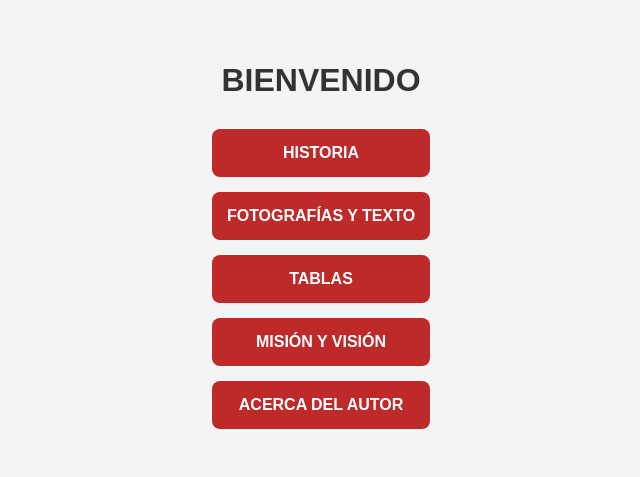
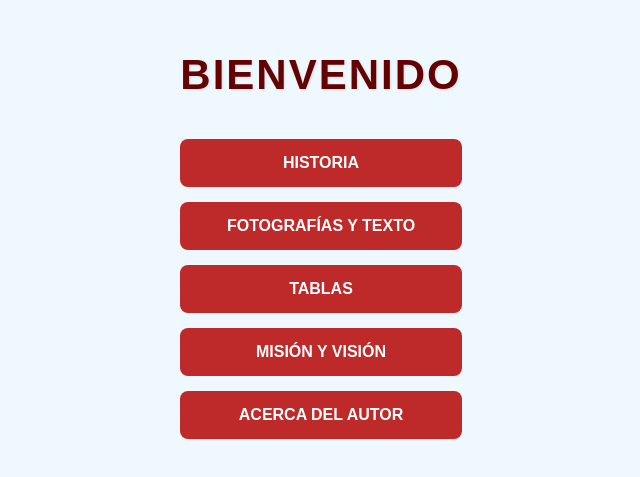
Before and after one commit to torresmonica87/HTML, a plain HTML site: page index.html in a window 1280 px wide. Shown: the part 155-632 px from the top of the page, without its empty margins (319-959 px from the left). Drawn offline with Linux system fonts and the light colour scheme.

Commit message:
cambio de estilos h1

```diff
--- a/estilos/stylesindex.css
+++ b/estilos/stylesindex.css
@@ -7,11 +7,21 @@
 
 body {
   font-family: Arial, sans-serif;
-  background-color: #f4f4f4;
+  background-color: aliceblue ;
   height: 100vh;
   display: flex;
   justify-content: center;
   align-items: center;
+}
+
+ .titulo {
+  text-align: center;
+  color: #640202;
+  font-size: 42px;
+  margin-bottom: 40px;
+  text-transform: uppercase;
+  letter-spacing: 2px;
+  text-shadow: 1px 1px 3px rgba(0, 0, 0, 0.1);
 }
 
 .contenedor {
--- a/index.html
+++ b/index.html
@@ -2,16 +2,18 @@
 <html lang="es">
   <head>
     <meta charset="UTF-8" />
-  <meta name="viewport" content="width=device-width, initial-scale=1.0"/>
+    <meta name="viewport" content="width=device-width, initial-scale=1.0" />
     <title>Inicio</title>
     <link rel="stylesheet" href="./estilos/stylesindex.css" />
   </head>
   <body>
     <div class="contenedor">
-    <h1>BIENVENIDO</h1>
+      <h1 class="titulo">BIENVENIDO</h1>
       <div class="botones">
         <button onclick="location.href='historia.html'">HISTORIA</button>
-      <button onclick="location.href='fotografias.html'">FOTOGRAFÍAS Y TEXTO</button>
+        <button onclick="location.href='fotografias.html'">
+          FOTOGRAFÍAS Y TEXTO
+        </button>
         <button onclick="location.href='tablas.html'">TABLAS</button>
         <button onclick="location.href='mision.html'">MISIÓN Y VISIÓN</button>
         <button onclick="location.href='autor.html'">ACERCA DEL AUTOR</button>
```
Lines whose indentation alone changed are shown as unchanged.
